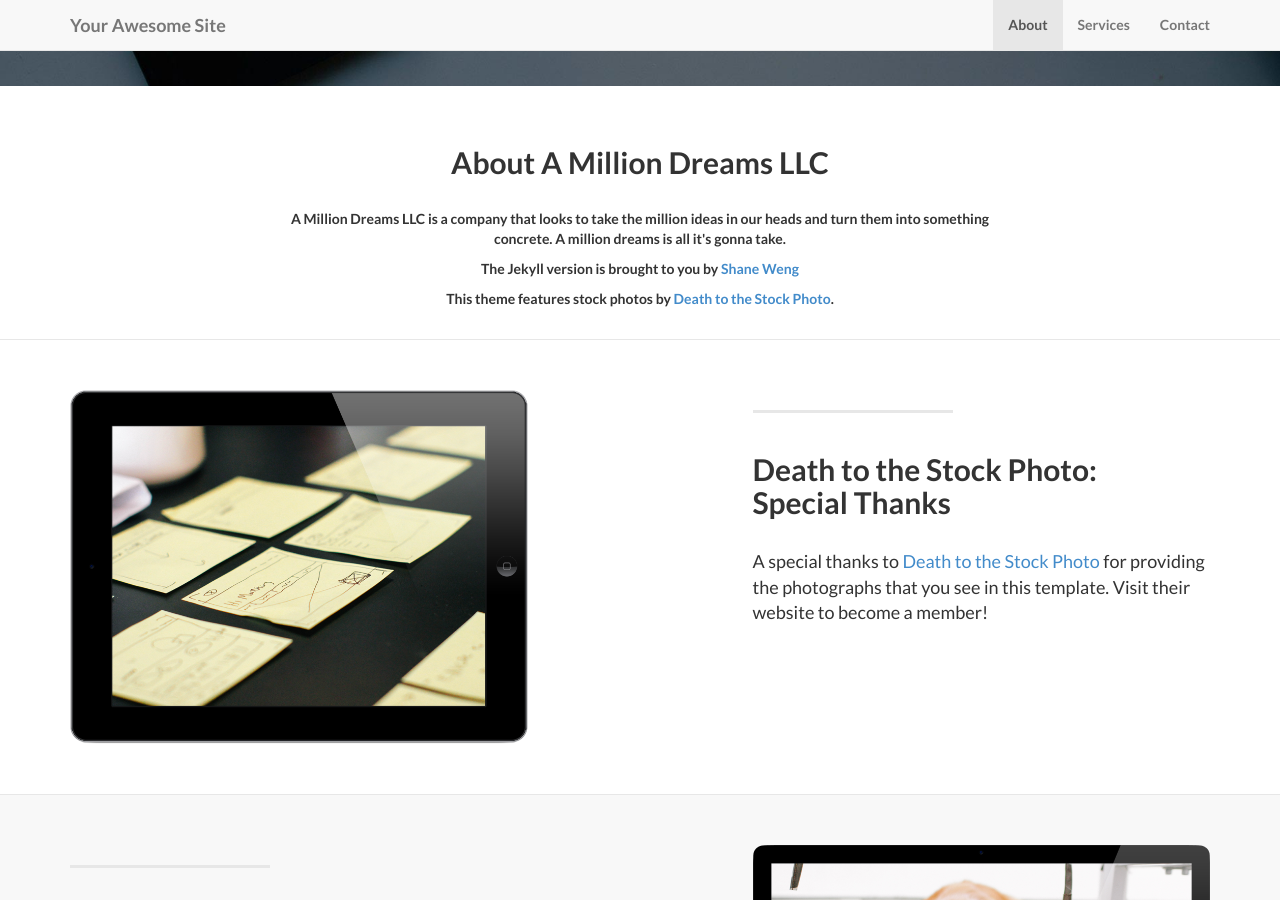
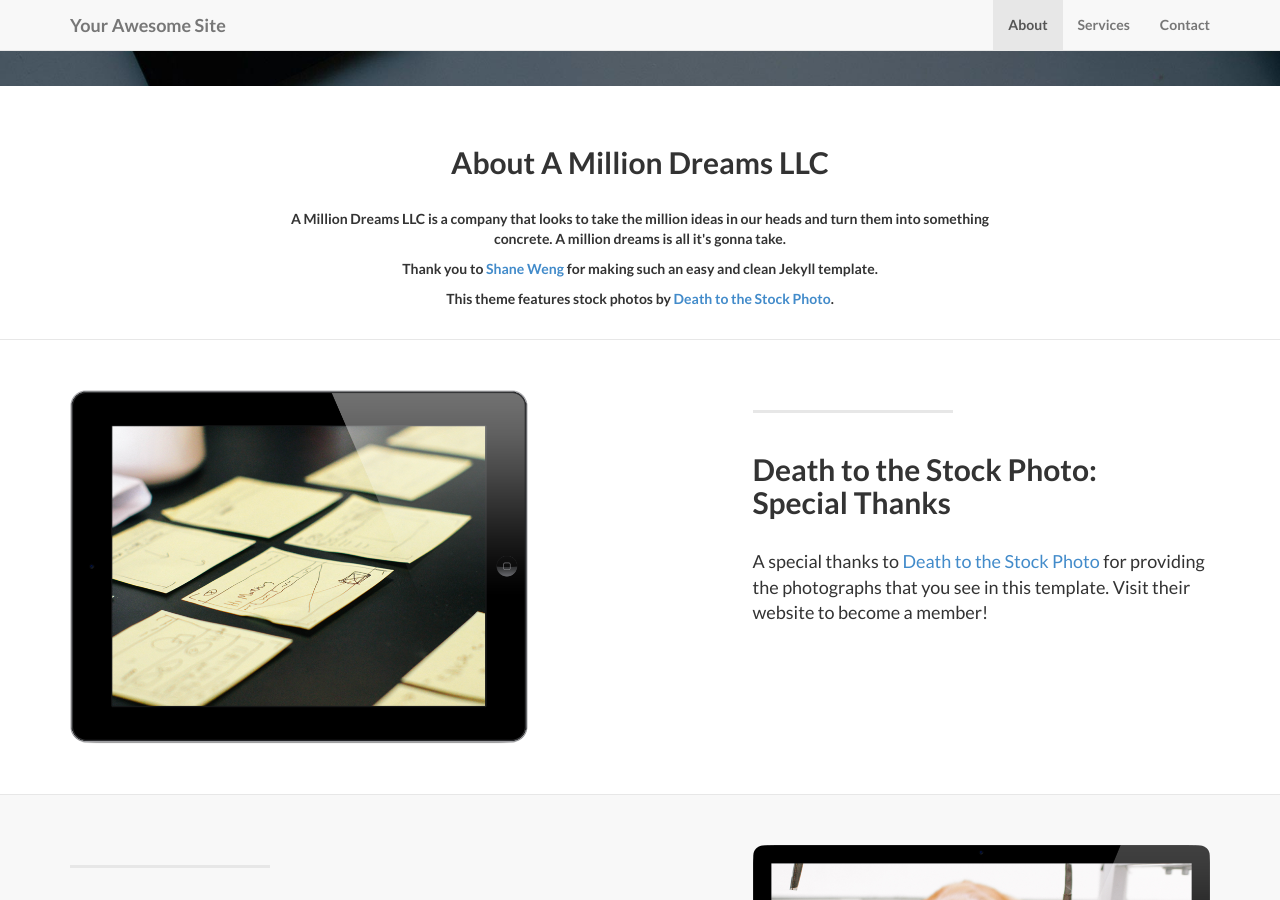
Before and after one commit to hackajesse/amilliondreams3, a Jekyll site: the page built from index.html, in a window 1280 px wide and 900 px high, scrolled down 691 px. Built offline with Jekyll 4.4.1, drawn with Linux system fonts in a browser that asks for light colours; nearby versions of some CDN libraries; library files that are not in the unit come from our copies.

Commit message:
Update about.html

```diff
--- a/_includes/about.html
+++ b/_includes/about.html
@@ -6,7 +6,7 @@
               <h2>About A Million Dreams LLC</h2>
               <br/>
                 <p>A Million Dreams LLC is a company that looks to take the million ideas in our heads and turn them into something concrete. A million dreams is all it's gonna take.</p>
-                <p>The Jekyll version is brought to you by <a href="https://github.com/swcool">Shane Weng</a></p>
+                <p>Thank you to <a href="https://github.com/swcool">Shane Weng</a> for making such an easy and clean Jekyll template.</p>
                 <p>This theme features stock photos by <a href="http://join.deathtothestockphoto.com//">Death to the Stock Photo</a>.</p>
                 <br/>
               </div>
```
